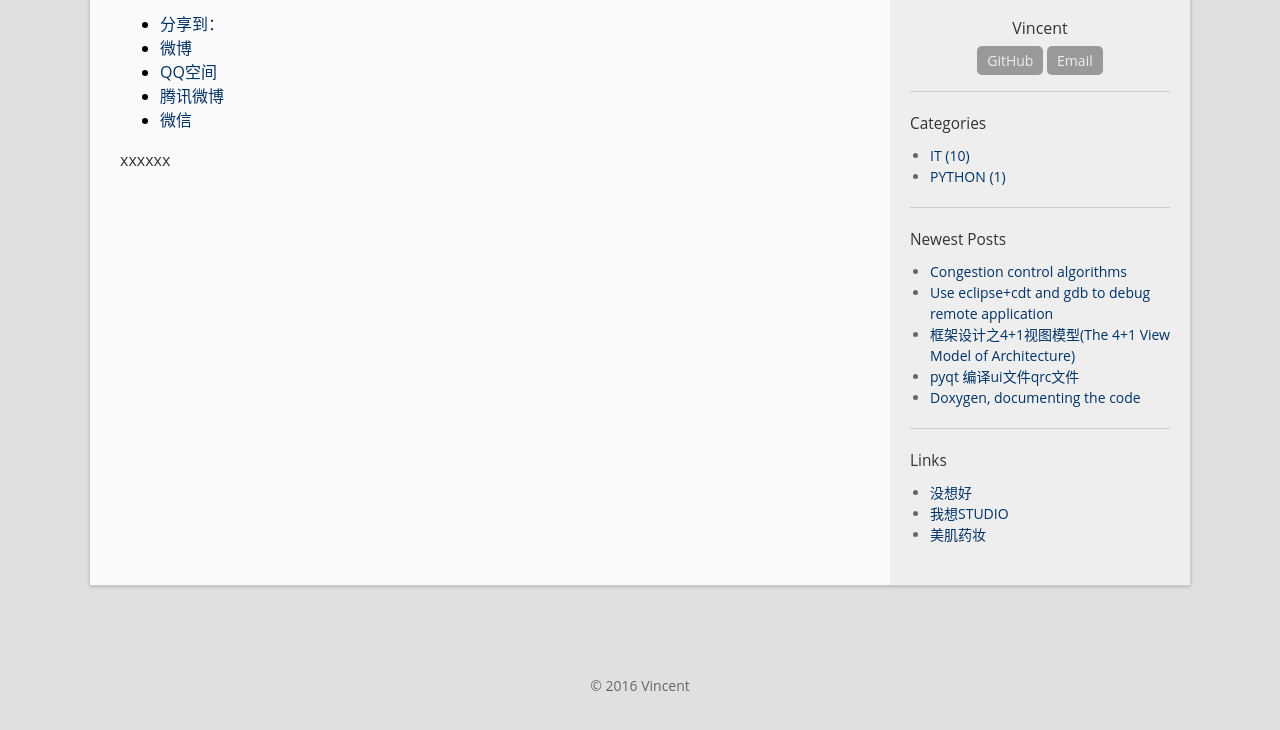
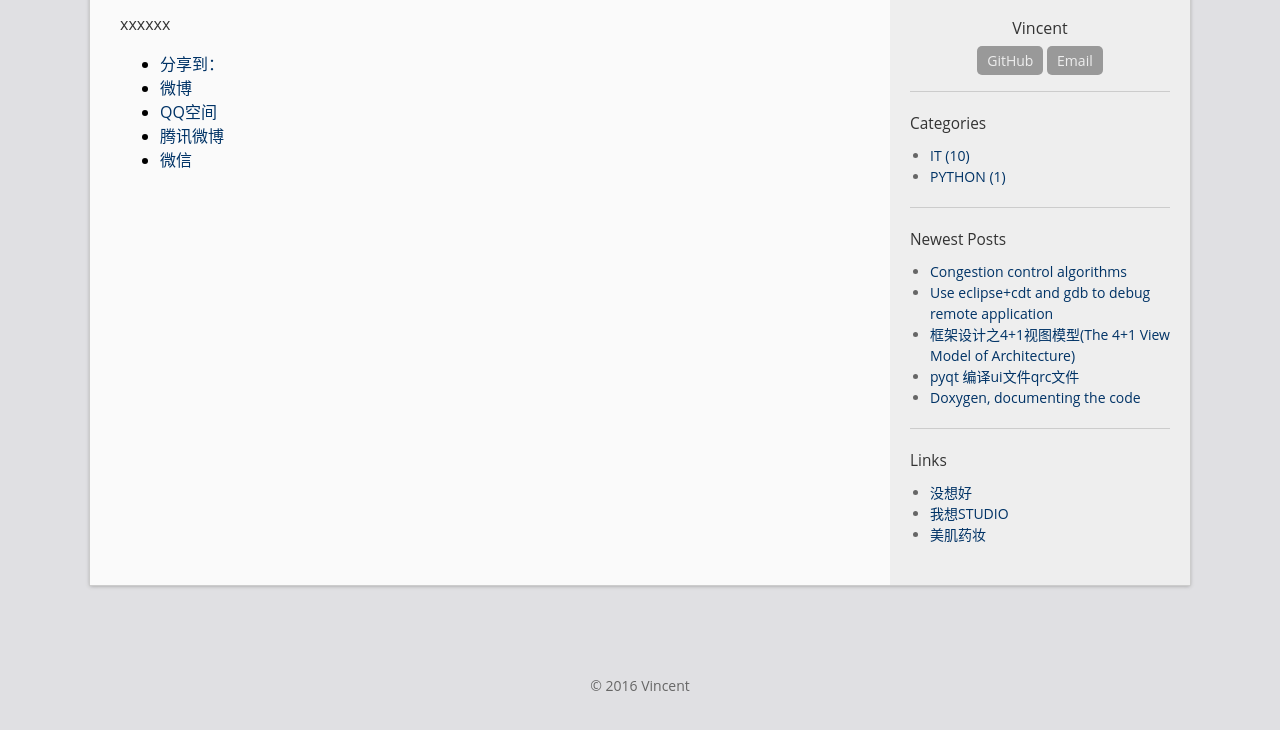
Before and after one commit to suseme/misday, a Jekyll site: the page built from _posts/2000-01-01-about.md, in a window 1280 px wide, cut to the strip 261-1017 px from the top of the page. Shown: the top 730 px of the strip. Built offline with Jekyll 4.4.1, drawn with Linux system fonts in a browser that asks for light colours; comment, search, counter and statistics services are not loaded.

Commit message:
add share

```diff
--- a/_includes/share.html
+++ b/_includes/share.html
@@ -1,4 +1,4 @@
-<div class="ds-share flat" data-thread-key="{{ page.id }}" data-title="{{ page.title }}" data-images="{{ site.img }}/logo.jpg" data-content="{{ page.excerpt }}" data-url="{{ page.url | replace:'index.html','' | prepend: site.baseurl | prepend: site.url }}">
+<div class="ds-share" data-thread-key="{{ page.id }}" data-title="{{ page.title }}" data-images="{{ site.img }}/logo.jpg" data-content="{{ page.excerpt }}" data-url="{{ page.url | replace:'index.html','' | prepend: site.baseurl | prepend: site.url }}">
   <div class="ds-share-inline">
     <ul  class="ds-share-icons-32">
       <li data-toggle="ds-share-icons-more"><a class="ds-more" href="javascript:void(0);">分享到：</a></li>
--- a/_layouts/post.html
+++ b/_layouts/post.html
@@ -8,12 +8,10 @@ layout: default
     <p class="post-meta">{{ page.date | date: "%b %-d, %Y" }}{% if page.author %} • {{ page.author }}{% endif %}{% if page.meta %} • {{ page.meta }}{% endif %}</p>
   </header>
 
-  {% include share.html %}
-
   <article class="post-content">
     {{ content }}
   </article>
-
+  {% include share.html %}
   {% include comment.html %}
 
 </div>
```
